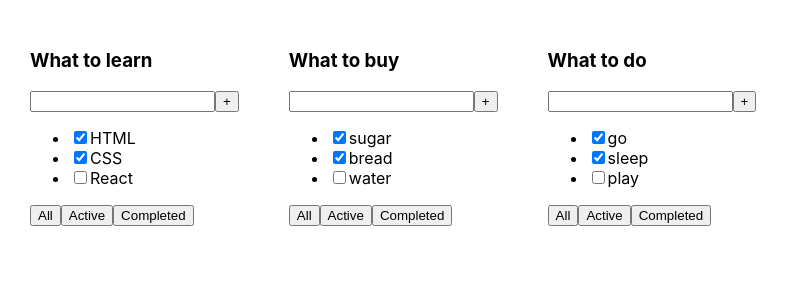
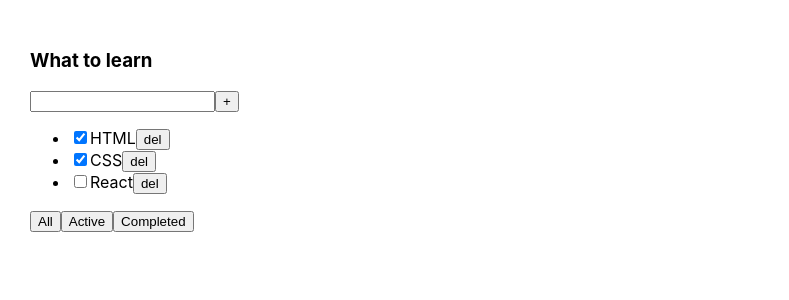
Before and after one commit to Yuhee2020/todolist, a React (Create React App) app: page / in a window 1280 px wide. Shown: the top 300 px of the page, without its empty margins (0-789 px from the left). Built offline with nearby package versions, Linux system fonts and the light colour scheme.

Commit message:
map filter useState

```diff
--- a/src/App.tsx
+++ b/src/App.tsx
@@ -1,35 +1,59 @@
-import React from 'react';
+import React, {useState} from 'react';
 import './App.css';
 import {TaskType, TodoList} from "./TodoList";
 
+export type FilterValuesType = "all" | "active" | "completed"
+
+
 function App() {
-    const todoListTitle_1: string = "What to learn"
-    const todoListTitle_2 = "What to buy"
-    const todoListTitle_3 = "What to do"
-
-    const tasks_1: Array<TaskType> = [
+    const [tasks, setTasks] = useState<TaskType[]>([
         {id: 1, title: "HTML", isDone: true},
         {id: 2, title: "CSS", isDone: true},
         {id: 3, title: "React", isDone: false},
-    ]
+    ])
 
-    const tasks_2: Array<TaskType> = [
-        {id: 1, title: "sugar", isDone: true},
-        {id: 2, title: "bread", isDone: true},
-        {id: 3, title: "water", isDone: false},
-    ]
 
-    const tasks_3: Array<TaskType> = [
-        {id: 1, title: "go", isDone: true},
-        {id: 2, title: "sleep", isDone: true},
-        {id: 3, title: "play", isDone: false},
-    ]
+    const todoListTitle: string = "What to learn"
+
+
+    /*let tasks: Array<TaskType> = [
+        {id: 1, title: "HTML", isDone: true},
+        {id: 2, title: "CSS", isDone: true},
+        {id: 3, title: "React", isDone: false},
+    ]*/
+
+
+    const removeTask = (taskID: number) => {
+        setTasks(tasks.filter(t => t.id !== taskID))
+
+    }
+
+    const [filter, setFilter] = useState<FilterValuesType>("all")
+    const changeFilter = (filter: FilterValuesType) => {
+        setFilter(filter)
+        console.log(filter)
+    }
+
+    let tasksForRender;
+    switch (filter) {
+        case "completed":
+            tasksForRender = tasks.filter(t=> t.isDone===true)
+            break
+        case "active":
+            tasksForRender = tasks.filter(t=> t.isDone===false)
+            break
+        default:
+            tasksForRender=tasks
+    }
+
 
     return (
         <div className="App">
-            <TodoList title={todoListTitle_1} tasks={tasks_1}/>
-            <TodoList title={todoListTitle_2} tasks={tasks_2}/>
-            <TodoList title={todoListTitle_3} tasks={tasks_3}/>
+            <TodoList
+                title={todoListTitle}
+                tasks={tasksForRender}
+                removeTask={removeTask}
+                changeFilter={changeFilter}/>
 
         </div>
     );
--- a/src/TodoList.tsx
+++ b/src/TodoList.tsx
@@ -1,18 +1,32 @@
 import React from "react";
+import {FilterValuesType} from "./App";
 
 type TodoListPropsType = {
     title: string
     tasks: Array<TaskType>
+    removeTask: (taskId: number) => void
+    changeFilter: (filter: FilterValuesType) => void
+}
+
+export type TaskType = {
+    title: string
+    isDone: boolean
+    id: number
 
 }
 
-export type TaskType={
-    title: string
-    isDone: boolean
-    id: number
-}
+export function TodoList(props: TodoListPropsType) {
+    const tasksListItems = props.tasks.map(t => {
 
-export function TodoList(props: TodoListPropsType) {
+        return (
+            <li key={t.id}>
+                <input type="checkbox" checked={t.isDone}/>
+                <span>{t.title}</span>
+                <button onClick={()=>{props.removeTask(t.id)}}>del</button>
+            </li>
+        )
+    })
+
     return <div>
         <h3>{props.title}</h3>
         <div>
@@ -20,22 +34,13 @@
             <button>+</button>
         </div>
         <ul>
-            <li>
-                <input type="checkbox" checked={props.tasks[0].isDone}/>
-                <span>{props.tasks[0].title}</span>
-            </li>
-            <li>
-                <input type="checkbox" checked={props.tasks[1].isDone}/>
-                <span>{props.tasks[1].title}</span>
-            </li>
-            <li>
-                <input type="checkbox" checked={props.tasks[2].isDone}/>
-                <span>{props.tasks[2].title}</span></li>
+            {tasksListItems}
+
         </ul>
         <div>
-            <button>All</button>
-            <button>Active</button>
-            <button>Completed</button>
+            <button onClick={()=>{props.changeFilter("all")}}>All</button>
+            <button onClick={()=>{props.changeFilter("active")}}>Active</button>
+            <button onClick={()=>{props.changeFilter("completed")}}>Completed</button>
         </div>
     </div>
 }
```
